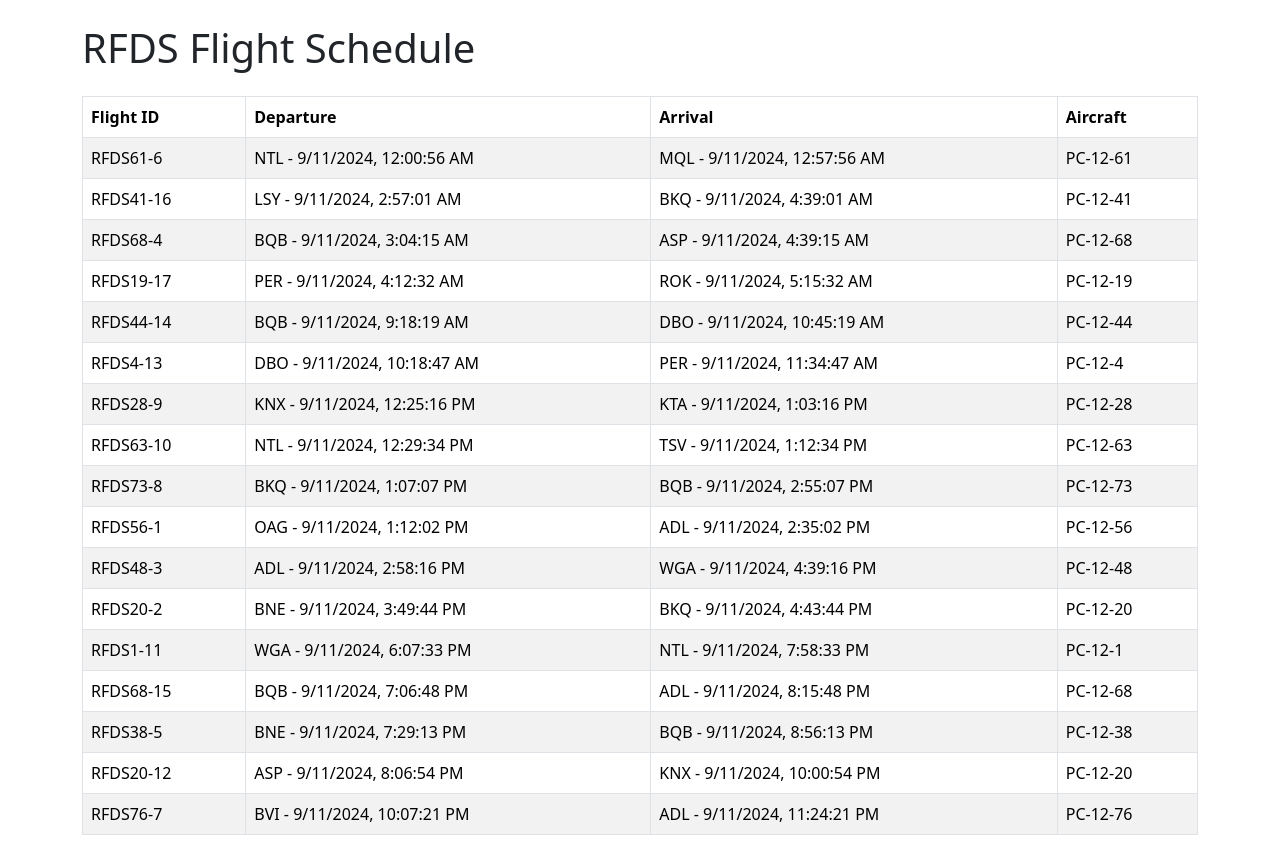
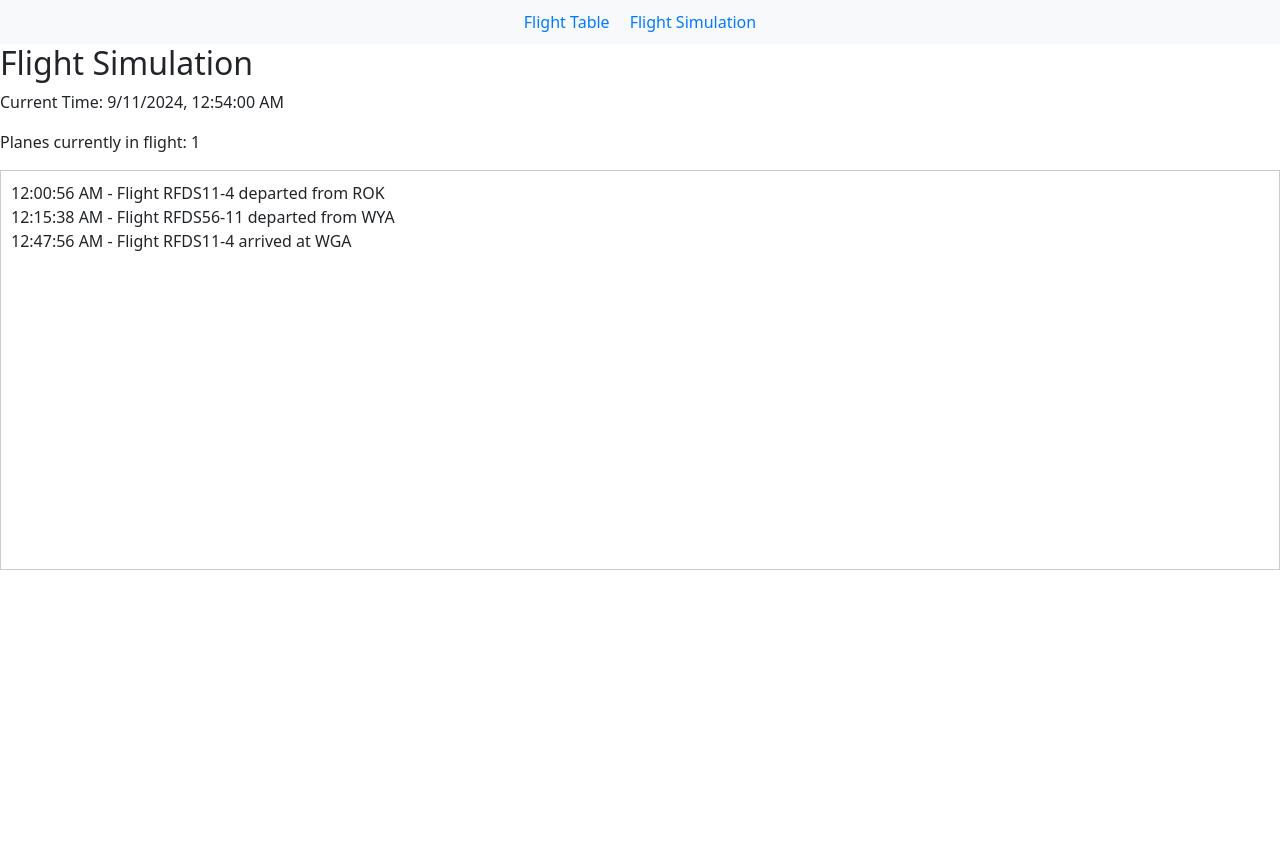
Before and after one commit to vjrossi/rfds-flight-tracker, a React (Create React App) app: page /simulation in a window 1280 px wide. After the commit the page ends 800 px from the top, so only its background shows below. Built offline with nearby package versions, Linux system fonts and the light colour scheme.

Commit message:
added text simulation page, working

```diff
--- a/package.json
+++ b/package.json
@@ -10,6 +10,7 @@
     "react": "^18.3.1",
     "react-bootstrap": "^2.10.4",
     "react-dom": "^18.3.1",
+    "react-router-dom": "^6.26.2",
     "react-scripts": "5.0.1",
     "web-vitals": "^2.1.4"
   },
--- a/src/App.js
+++ b/src/App.js
@@ -1,12 +1,20 @@
 import React from 'react';
-import 'bootstrap/dist/css/bootstrap.min.css';
+import { BrowserRouter as Router, Route, Routes } from 'react-router-dom';
+import Navbar from './components/Navbar';
 import FlightTable from './components/FlightTable';
+import FlightSimulation from './components/FlightSimulation';
 
 function App() {
   return (
-    <div className="App">
-      <FlightTable />
-    </div>
+    <Router>
+      <div className="App">
+        <Navbar />
+        <Routes>
+          <Route path="/" element={<FlightTable />} />
+          <Route path="/simulation" element={<FlightSimulation />} />
+        </Routes>
+      </div>
+    </Router>
   );
 }
 
--- /dev/null
+++ b/src/components/FlightSimulation.js
@@ -0,0 +1,77 @@
+import React, { useState, useEffect, useRef } from 'react';
+import generateFlightData from '../generateFlightData';
+
+const FlightSimulation = () => {
+  const [simulationState, setSimulationState] = useState({
+    flights: generateFlightData(),
+    currentTime: null,
+    simulationLog: [],
+    planesInFlight: 0
+  });
+  const timerRef = useRef(null);
+
+  useEffect(() => {
+    if (simulationState.flights.length > 0 && !simulationState.currentTime) {
+      const startTime = new Date(simulationState.flights[0].departureTime);
+      startTime.setHours(0, 0, 0, 0); // Start at the beginning of the day
+      setSimulationState(prevState => ({ ...prevState, currentTime: startTime }));
+    }
+  }, [simulationState.flights, simulationState.currentTime]);
+
+  useEffect(() => {
+    if (!simulationState.currentTime) return;
+
+    timerRef.current = setInterval(() => {
+      setSimulationState(prevState => {
+        const newTime = new Date(prevState.currentTime.getTime() + 60000); // Advance by 1 minute
+        let newPlanesInFlight = prevState.planesInFlight;
+        const newLogs = [];
+
+        // Check for departures and arrivals
+        prevState.flights.forEach(flight => {
+          const departureTime = new Date(flight.departureTime);
+          const arrivalTime = new Date(flight.arrivalTime);
+
+          if (departureTime > prevState.currentTime && departureTime <= newTime) {
+            newLogs.push(`${departureTime.toLocaleTimeString()} - Flight ${flight.id} departed from ${flight.departureAirport}`);
+            newPlanesInFlight++;
+          }
+
+          if (arrivalTime > prevState.currentTime && arrivalTime <= newTime) {
+            newLogs.push(`${arrivalTime.toLocaleTimeString()} - Flight ${flight.id} arrived at ${flight.arrivalAirport}`);
+            newPlanesInFlight--;
+          }
+        });
+
+        // End simulation after 24 hours
+        if (newTime.getTime() - prevState.currentTime.getTime() >= 24 * 60 * 60 * 1000) {
+          clearInterval(timerRef.current);
+        }
+
+        return {
+          ...prevState,
+          currentTime: newTime,
+          simulationLog: [...prevState.simulationLog, ...newLogs],
+          planesInFlight: newPlanesInFlight
+        };
+      });
+    }, 100); // Update every 100ms for faster simulation
+
+    return () => clearInterval(timerRef.current);
+  }, [simulationState.currentTime]);
+
+  return (
+    <div>
+      <h2>Flight Simulation</h2>
+      <p>Current Time: {simulationState.currentTime ? simulationState.currentTime.toLocaleString() : 'Simulation not started'}</p>
+      <p>Planes currently in flight: {simulationState.planesInFlight}</p>
+      <div style={{height: '400px', overflowY: 'scroll', border: '1px solid #ccc', padding: '10px'}}>
+        {simulationState.simulationLog.map((log, index) => (
+          <div key={index}>{log}</div>
+        ))}
+      </div>
+    </div>
+  );
+};
+
+export default FlightSimulation;
--- /dev/null
+++ b/src/components/Navbar.js
@@ -0,0 +1,19 @@
+import React from 'react';
+import { Link } from 'react-router-dom';
+
+const Navbar = () => {
+  return (
+    <nav style={{ backgroundColor: '#f8f9fa', padding: '10px' }}>
+      <ul style={{ listStyle: 'none', display: 'flex', justifyContent: 'center', margin: 0, padding: 0 }}>
+        <li style={{ margin: '0 10px' }}>
+          <Link to="/" style={{ textDecoration: 'none', color: '#007bff' }}>Flight Table</Link>
+        </li>
+        <li style={{ margin: '0 10px' }}>
+          <Link to="/simulation" style={{ textDecoration: 'none', color: '#007bff' }}>Flight Simulation</Link>
+        </li>
+      </ul>
+    </nav>
+  );
+};
+
+export default Navbar;
--- a/src/index.js
+++ b/src/index.js
@@ -1,18 +1,12 @@
 import React from 'react';
-import ReactDOM from 'react-dom/client';
+import ReactDOM from 'react-dom';
 import './index.css';
 import App from './App';
-import reportWebVitals from './reportWebVitals';
 import 'bootstrap/dist/css/bootstrap.min.css';
 
-const root = ReactDOM.createRoot(document.getElementById('root'));
-root.render(
+ReactDOM.render(
   <React.StrictMode>
     <App />
-  </React.StrictMode>
+  </React.StrictMode>,
+  document.getElementById('root')
 );
-
-// If you want to start measuring performance in your app, pass a function
-// to log results (for example: reportWebVitals(console.log))
-// or send to an analytics endpoint. Learn more: https://bit.ly/CRA-vitals
-reportWebVitals();
```
Also changed, not shown: 1 other file (tests, documents, lock files or other folders).
